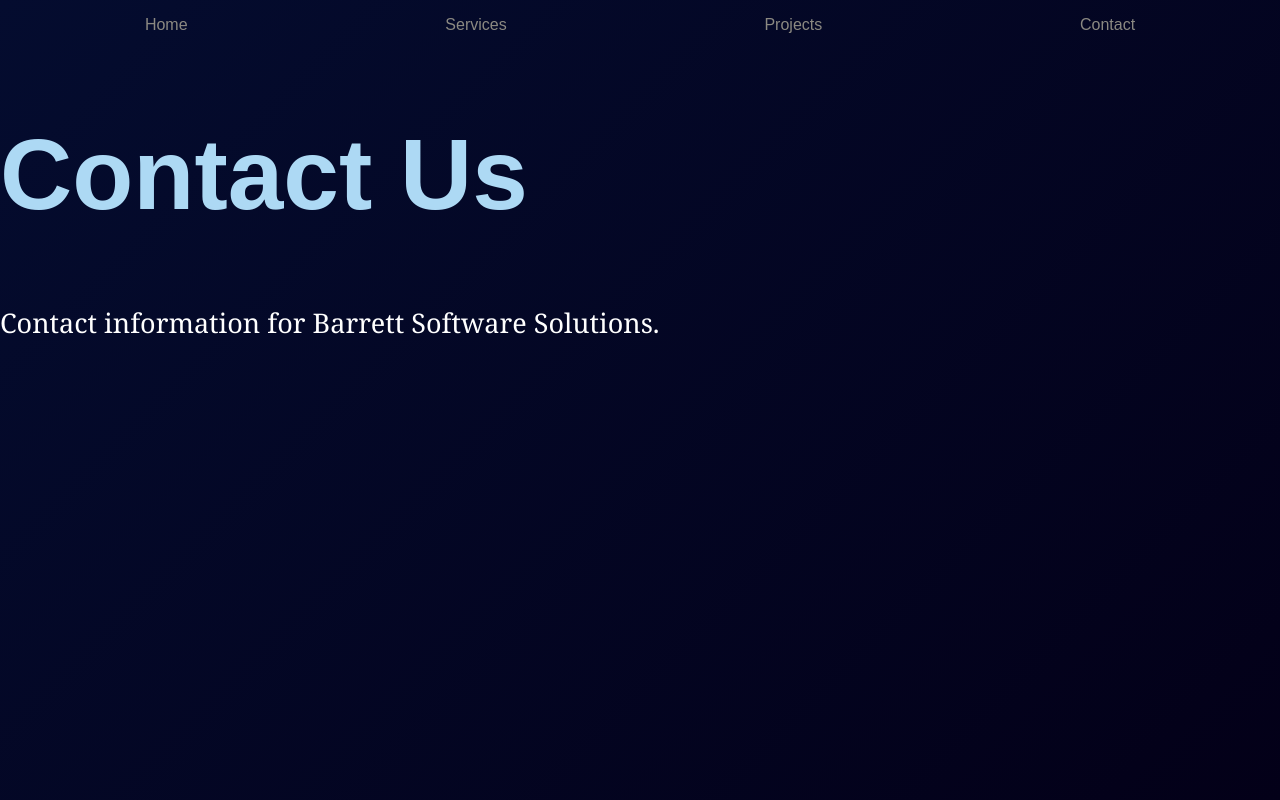
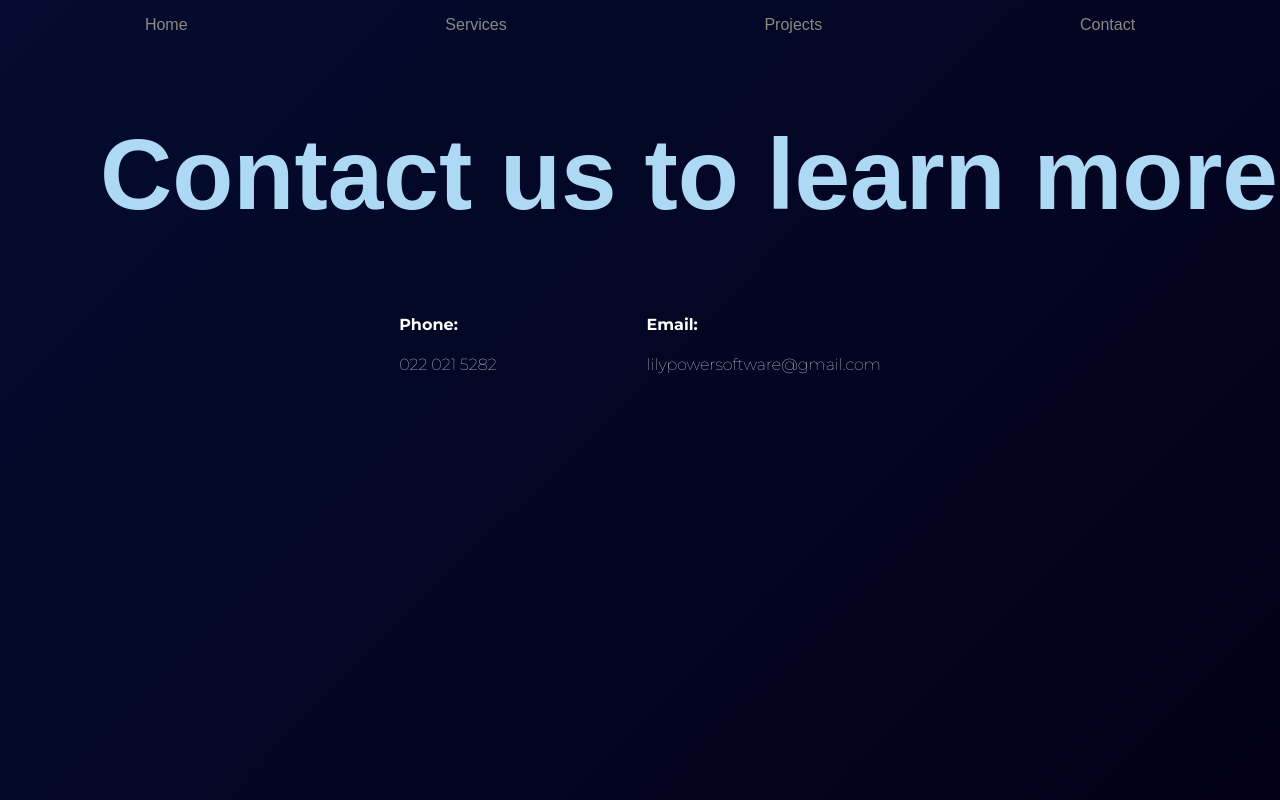
Before and after one commit to LilyBarrettPower/barrett-software-solutions, a React (Create React App) app: page /contact in a window 1280 px wide. Built offline with nearby package versions, Linux system fonts and the light colour scheme.

Commit message:
contactinfo and font change

```diff
--- a/public/index.html
+++ b/public/index.html
@@ -24,6 +24,11 @@
       work correctly both with client-side routing and a non-root public URL.
       Learn how to configure a non-root public URL by running `npm run build`.
     -->
+
+    <link rel="preconnect" href="https://fonts.googleapis.com">
+    <link rel="preconnect" href="https://fonts.gstatic.com" crossorigin>
+    <link href="https://fonts.googleapis.com/css2?family=Montserrat:ital,wght@0,100..900;1,100..900&display=swap"
+      rel="stylesheet">
     <title>React App</title>
   </head>
   <body>
--- a/src/components/contactPage/ContactInfo.jsx
+++ b/src/components/contactPage/ContactInfo.jsx
@@ -0,0 +1,24 @@
+import React from "react";
+import '../../styling/ContactInfo.css'
+
+const ContactInfo = () => {
+
+    return (
+        <>
+            <div className="contact-heading">
+                <h1>Contact us to learn more</h1>
+         </div>
+            <div className="contact">
+                <div className="contact-item">
+                    <p className="label">Phone:</p>
+                    <p className="value">022 021 5282</p>
+                </div>
+                <div className="contact-item">
+                    <p className="label">Email:</p>
+                    <p className="value">lilypowersoftware@gmail.com</p>
+                </div>
+            </div>
+        </>
+    )
+}
+export default ContactInfo;
--- a/src/index.css
+++ b/src/index.css
@@ -36,12 +36,12 @@
   font-size: 35px;
 }
 
+
 p {
   /* font-family: 'Arial', sans-serif; */
-  font-family: Georgia, 'Times New Roman', Times, serif;
-  font-weight: lighter;
-  font-size: 27px;
-  line-height: 1.8;
+  /* font-family: Georgia, 'Times New Roman', Times, serif; */
+    font-family: 'Montserrat', sans-serif;
+  font-weight:100;
 }
 
 body {
--- a/src/pages/ContactPage.jsx
+++ b/src/pages/ContactPage.jsx
@@ -1,11 +1,12 @@
 import React from 'react';
+
+import ContactInfo from '../components/contactPage/ContactInfo';
 
 const ContactPage = () => {
     return (
-        <div>
-            <h1>Contact Us</h1>
-            <p>Contact information for Barrett Software Solutions.</p>
-        </div>
+        <>
+            <ContactInfo/>
+       </>
     );
 };
 
--- a/src/styling/AboutUs.css
+++ b/src/styling/AboutUs.css
@@ -2,6 +2,8 @@
     margin: 20px;
     max-width: 1300px;
     margin-left: 100px;
+    font-size: 25px;
+      line-height: 1.8;
 }
 
 .about-us-heading {
--- /dev/null
+++ b/src/styling/ContactInfo.css
@@ -0,0 +1,26 @@
+.contact{
+    display: flex;
+        justify-content: center;
+        align-items: flex-start;
+        gap: 150px;
+        margin-top: 50px;
+
+}
+
+.contact-item{
+display: flex;
+    flex-direction: column;
+    align-items:flex-start;
+}
+
+.contact-heading{
+    margin-left: 100px;
+}
+
+/* .label{
+
+} */
+
+/* .value{
+ margin-top: 5px;
+} */
```
